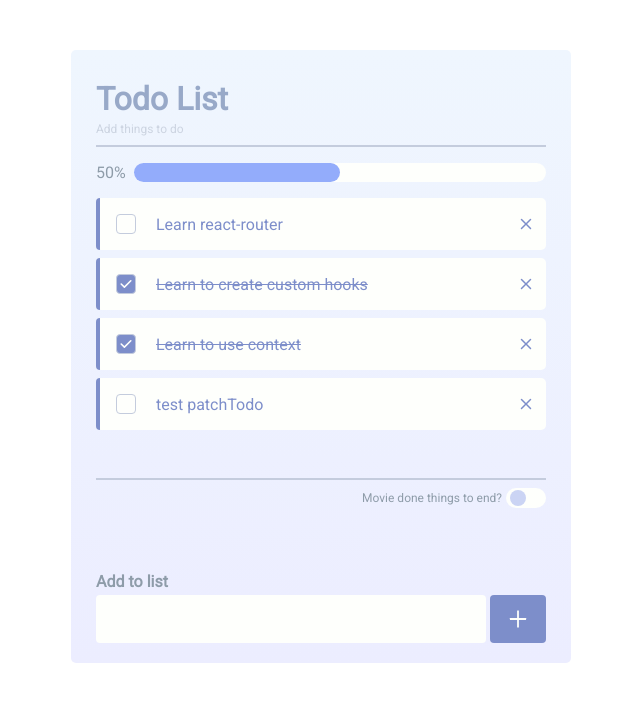
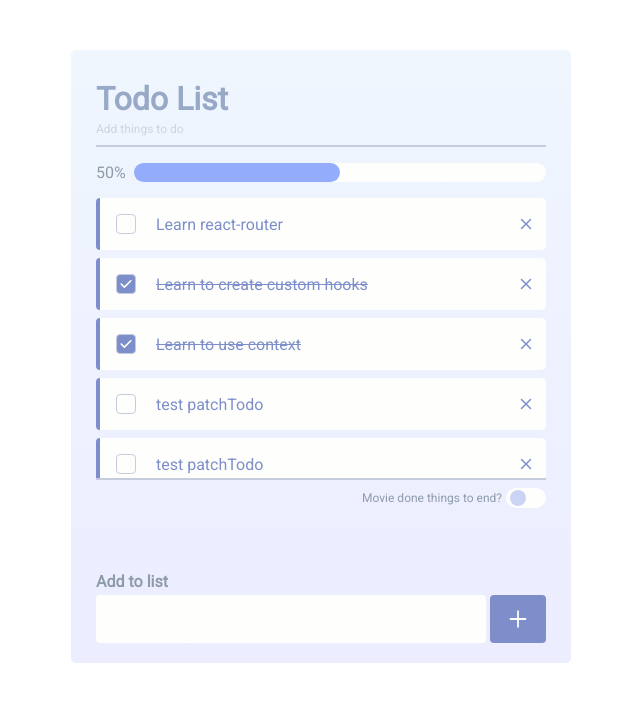
Before and after one commit to Gino-Hsu/todolist-sat, a React (Create React App) app: page / in a window 1280 px wide. Shown: the top 702 px of the page, without its empty margins (319-959 px from the left). Built offline with nearby package versions, Linux system fonts and the light colour scheme.

Commit message:
style: add scrollbar's style

```diff
--- a/src/components/TodosComponent/Todos.module.scss
+++ b/src/components/TodosComponent/Todos.module.scss
@@ -28,10 +28,17 @@
 }
 
 .todoLists {
-  // outline: 1px solid red;
   position: relative;
-  overflow-y: scroll;
+  overflow-y: overlay;
   height: 35vh;
+
+  &::-webkit-scrollbar {
+    width: 0.5rem;
+  }
+  &::-webkit-scrollbar-thumb {
+    background: color.$bg-blue-3;
+    border-radius: 4px;
+  }
 }
 
 .border {
--- a/src/pages/TodoPage.jsx
+++ b/src/pages/TodoPage.jsx
@@ -25,6 +25,21 @@ const TODOITEMS = [
     title: 'test patchTodo',
     isDone: false,
   },
+  {
+    id: 6,
+    title: 'test patchTodo',
+    isDone: false,
+  },
+  {
+    id: 7,
+    title: 'test patchTodo',
+    isDone: false,
+  },
+  {
+    id: 8,
+    title: 'test patchTodo',
+    isDone: false,
+  },
 ];
 
 export default function TodoPage() {
```
